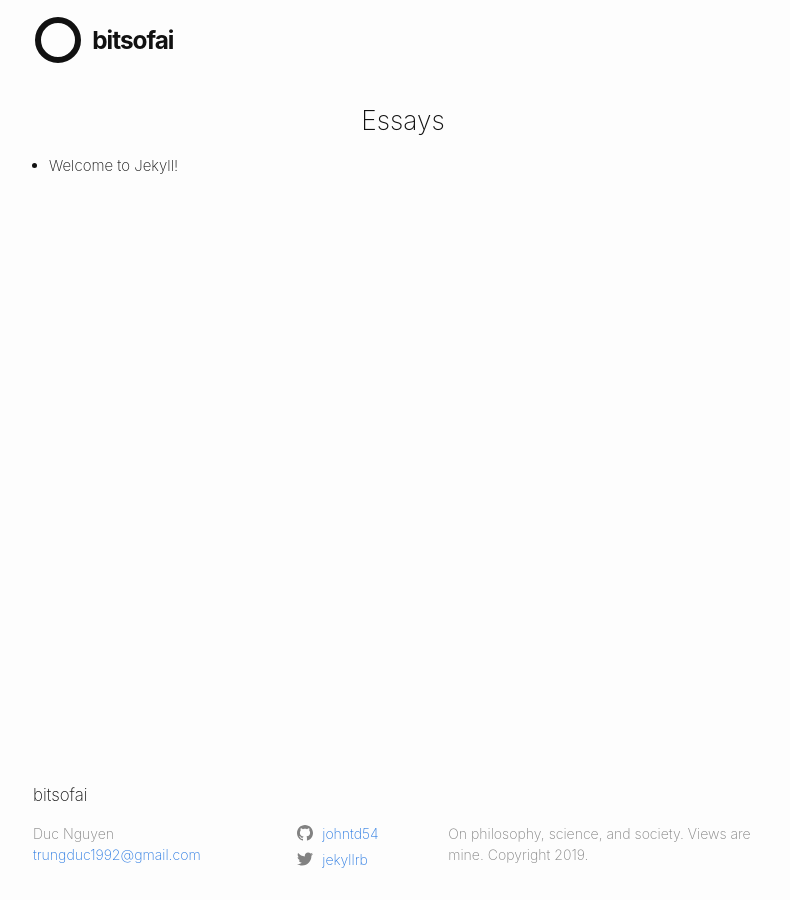
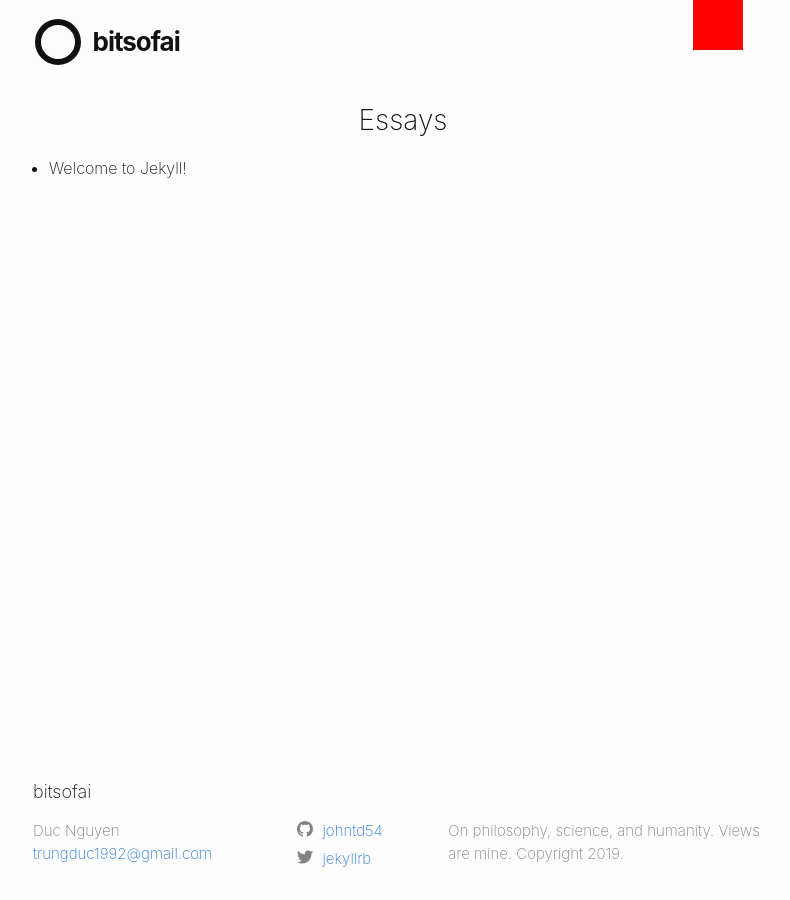
Before and after one commit to trducng/johntd54.github.io, a Jekyll site: the page built from index.markdown, in a window 1280 px wide. Shown: the whole page, without its empty margins (237-1027 px from the left). Built offline with Jekyll 4.4.1, drawn with Linux system fonts in a browser that asks for light colours.

Commit message:
Add theme toggle button, change default font size

```diff
--- a/_config.yml
+++ b/_config.yml
@@ -22,7 +22,7 @@ title: bitsofai
 email: trungduc1992@gmail.com
 author: Duc Nguyen
 description: >- # this means to ignore newlines until "baseurl:"
-  On philosophy, science, and society. Views are mine. Copyright 2019.
+  On philosophy, science, and humanity. Views are mine. Copyright 2019.
 baseurl: "" # the subpath of your site, e.g. /blog
 url: "" # the base hostname & protocol for your site, e.g. http://example.com
 twitter_username: jekyllrb
--- a/_includes/header.html
+++ b/_includes/header.html
@@ -1,6 +1,7 @@
 <header class="site-header" role="banner">
 
   <div class="wrapper">
+    <div class="header-content-wrapper">
       {%- assign default_paths = site.pages | map: "path" -%}
       {%- assign page_paths = site.header_pages | default: default_paths -%}
       <a class="site-symbol" href="{{ "/" | relative_url }}">
@@ -12,6 +13,8 @@
         </svg>
       </a>
       <a class="site-title" rel="author" href="{{ "/" | relative_url }}">{{ site.title | escape }}</a>
+    </div>
 
+    <div id="theme-toggle"></div>
   </div>
 </header>
--- a/_sass/minima.scss
+++ b/_sass/minima.scss
@@ -3,7 +3,7 @@
 // Define defaults for each variable.
 
 $base-font-family: "Avenir", -apple-system, BlinkMacSystemFont, "Segoe UI", Roboto, Helvetica, Arial, sans-serif, "Apple Color Emoji", "Segoe UI Emoji", "Segoe UI Symbol" !default;
-$base-font-size:   15px !default;
+$base-font-size:   16px !default;
 $base-font-weight: 200 !default;
 $small-font-size:  $base-font-size * 0.875 !default;
 $base-line-height: 1.5 !default;
--- a/_sass/minima/_base.scss
+++ b/_sass/minima/_base.scss
@@ -26,6 +26,10 @@ body {
   display: flex;
   min-height: 100vh;
   flex-direction: column;
+
+  @include media-query($on-palm) {
+    font-size: 15px;
+  }
 }
 
 
--- a/_sass/minima/_layout.scss
+++ b/_sass/minima/_layout.scss
@@ -3,10 +3,15 @@
  */
 .site-header {
   min-height: $spacing-unit * 1.865;
-  margin-top: $spacing-unit / 2;
 
   // Positioning context for the mobile navigation icon
   position: relative;
+
+  .wrapper { position: relative; }
+}
+
+.header-content-wrapper {
+  margin-top: $spacing-unit / 2;
 }
 
 .site-title {
@@ -31,7 +36,6 @@
 }
 
 .site-symbol {
-
   &,
   &:visited,
   &:hover {
@@ -54,6 +58,19 @@
     @include media-query($on-palm) {
       display: none;
     }
+  }
+}
+
+#theme-toggle {
+  position: absolute;
+  top: - $spacing-unit / 2;
+  right: 60px;
+  background-color: red;
+  width: 50px;
+  height: 50px;
+
+  @include media-query($on-palm) {
+    right: 15px;
   }
 }
 
```
Lines whose indentation alone changed are shown as unchanged.
